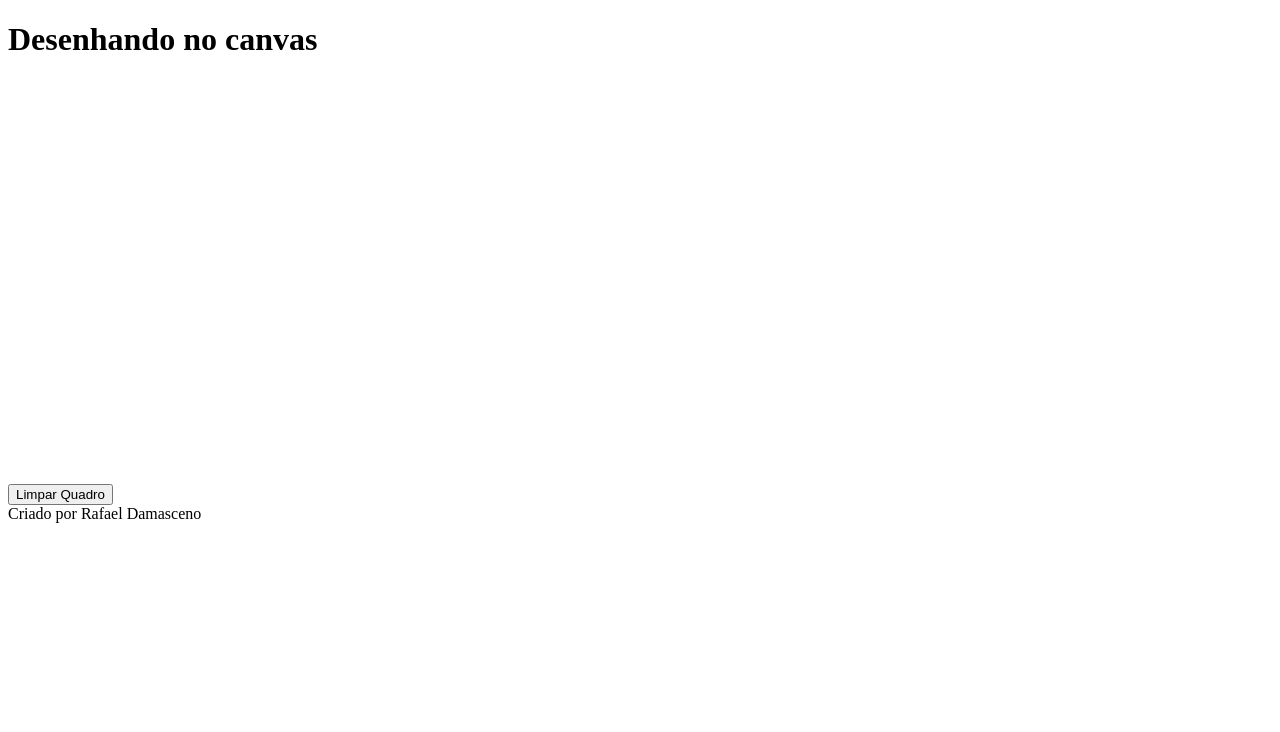
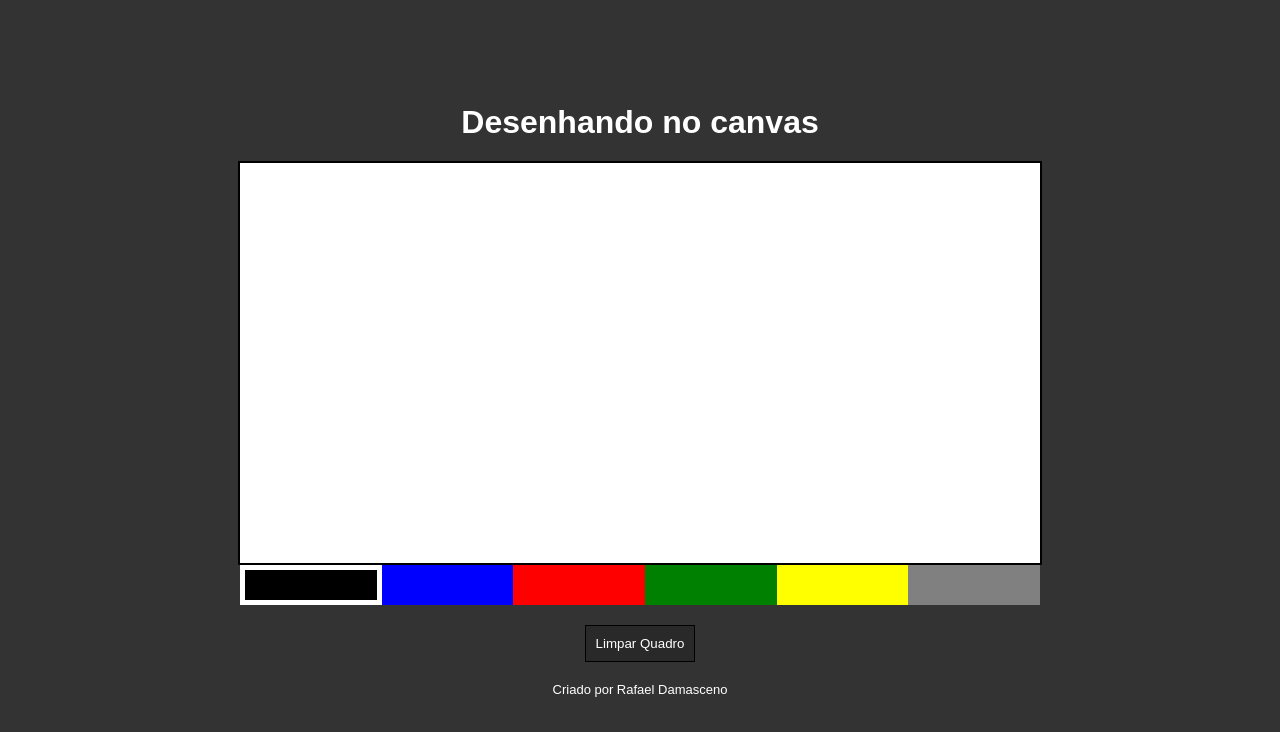
Before and after one commit to RafaelSdm/Quadro-de-desenho, a plain HTML site: page index.html in a window 1280 px wide. Drawn offline with Linux system fonts and the light colour scheme.

Commit message:
CSS finlaizado

```diff
--- a/css/style.css
+++ b/css/style.css
@@ -0,0 +1,61 @@
+*{
+    margin: 0;
+    padding: 0;
+    box-sizing: border-box;
+}
+
+
+body{
+    display: flex;
+    min-height: 100vh;
+    justify-content: center;
+    align-items: center;
+    flex-direction: column;
+    background-color: #333;
+    font-family: Arial, Helvetica, sans-serif;
+}
+
+
+h1{
+    color: white;
+    margin-bottom: 20px;
+}
+
+#tela{
+    border: 2px solid #000;
+    background-color: white;
+    cursor: crosshair;
+}
+
+
+.colorArea{
+
+    width: 800px;
+    display: flex;
+
+}
+
+.color{
+    flex: 1;
+    height: 40px;
+    cursor: pointer;
+}
+
+.color.active{
+    border: 5px solid #fff;
+}
+
+.clear{
+    border: 1px solid #000;
+    background-color: rgba(0,0, 0, 0.2);
+    color: #fff;
+    padding: 10px;
+    margin-top: 20px;
+    cursor: pointer;
+}
+
+footer{
+    margin-top: 20px;
+    color: #fff;
+    font-size: 13px;
+}
--- a/index.html
+++ b/index.html
@@ -43,7 +43,7 @@
         </div>
 
 
-        <div data-color="gray" style="background-color: gray;" class="color active">
+        <div data-color="gray" style="background-color: gray;" class="color ">
 
         </div>
 
```
